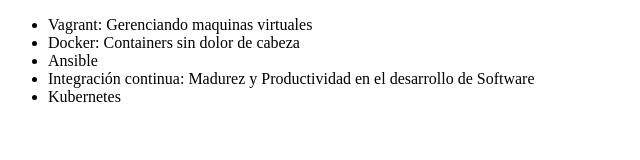
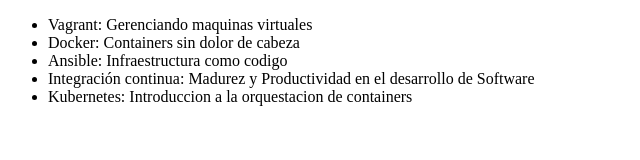
Before and after one commit to jaffett23/alura-git, a plain HTML site: page index.html in a window 1280 px wide. Shown: the whole page, without its empty margins (0-640 px from the left). Drawn offline with Linux system fonts and the light colour scheme.

Commit message:
Modificando el nombre del curso de Ansible

```diff
--- a/index.html
+++ b/index.html
@@ -8,9 +8,9 @@
      <ul>
          <li> Vagrant: Gerenciando maquinas virtuales </li>
          <li> Docker: Containers sin dolor de cabeza </li>
-          <li> Ansible </li>
+          <li> Ansible: Infraestructura como codigo </li>
          <li> Integración continua: Madurez y Productividad en el desarrollo de Software </li>
-         <li>Kubernetes </li>
+         <li>Kubernetes: Introduccion a la orquestacion de containers </li>
      </ul>
 </body>
 </html>
```
